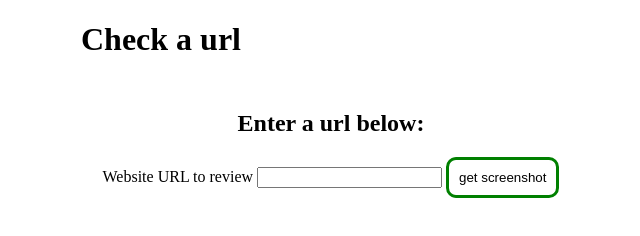
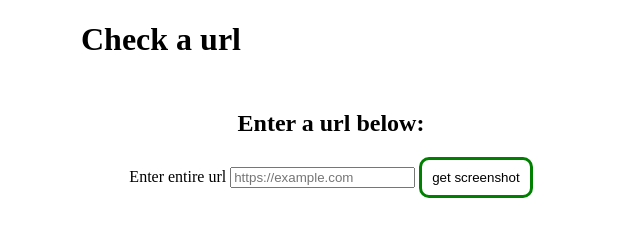
Before and after one commit to jrodshua/URLurker, a website: page public/index.html in a window 1280 px wide. Shown: the whole page, without its empty margins (309-949 px from the left). Drawn offline with Linux system fonts and the light colour scheme.

Commit message:
updated index.html form input

```diff
--- a/public/index.html
+++ b/public/index.html
@@ -15,8 +15,14 @@
         <h2>Enter a url below:</h2>
         <form id="api-form">
           <label for="form-url"
-            >Website URL to review
-            <input type="text" id="form-url" name="form-url"
+            >Enter entire url
+            <input
+              type="url"
+              id="form-url"
+              name="form-url"
+              placeholder="https://example.com"
+              pattern="https?://.*"
+              required
           /></label>
           <button type="submit" id="button">get screenshot</button>
         </form>
```
